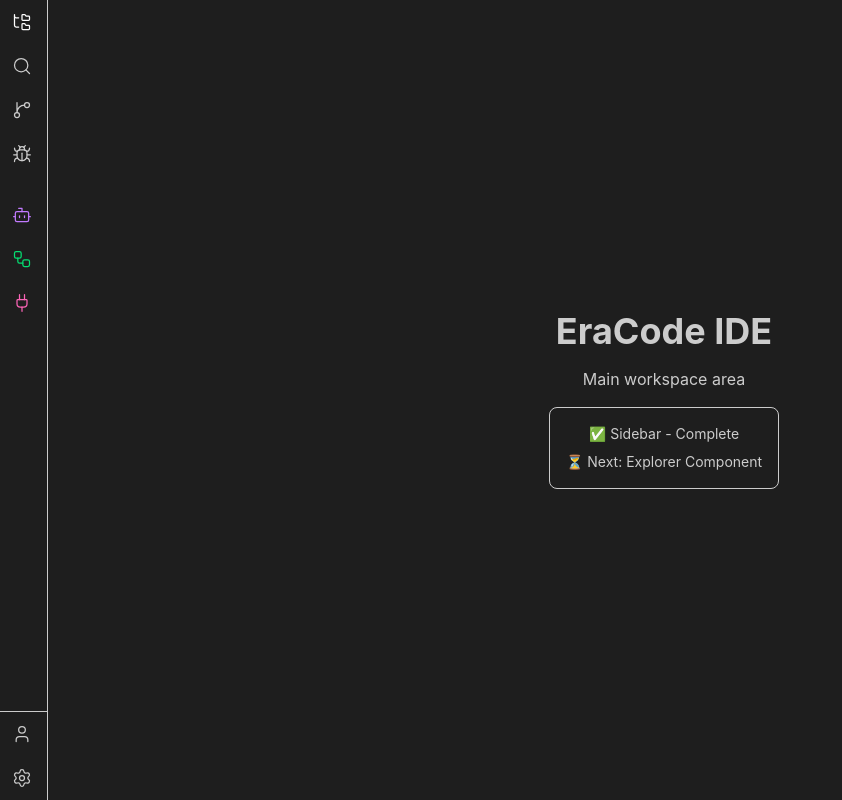
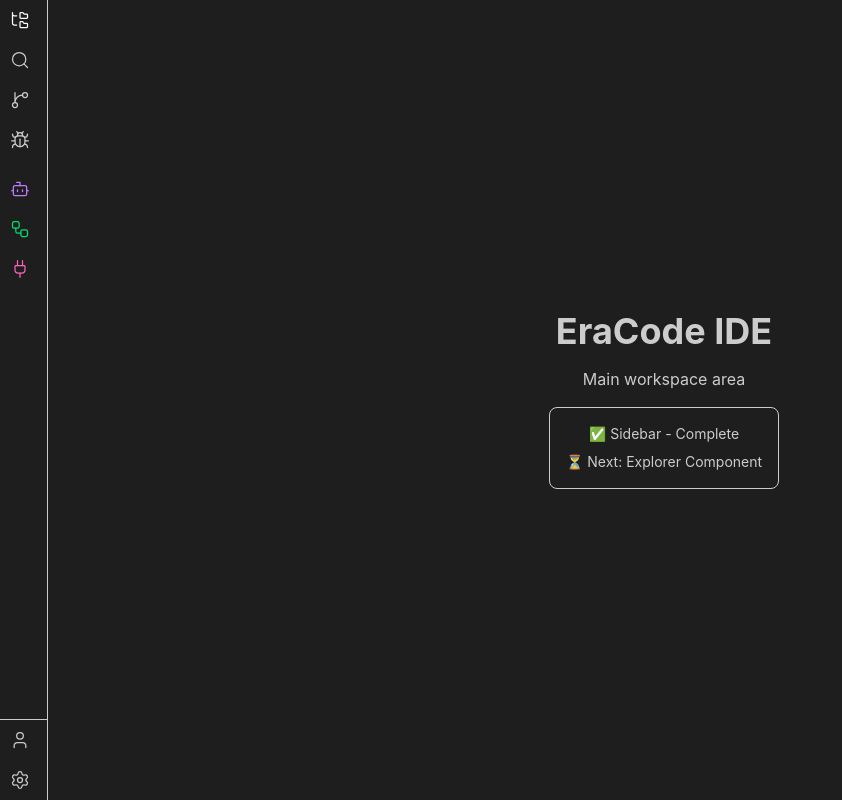
Before and after one commit to Mayank11104/EraCODE-IDE, a React (Vite) app in the folder eracode-ide-frontend/: page / in a window 1280 px wide. Shown: the whole page, without its empty margins (0-842 px from the left). Built offline with nearby package versions, Linux system fonts and the light colour scheme.

Commit message:
changes in sidebar (V.0)

```diff
--- a/eracode-ide-frontend/src/components/Sidebar.tsx
+++ b/eracode-ide-frontend/src/components/Sidebar.tsx
@@ -88,16 +88,17 @@ export default function Sidebar() {
     },
   ])
 
+  // ✅ UPDATED: Toggle section without closing others
   const toggleSection = (sectionId: string) => {
     setSections(sections.map(section =>
       section.id === sectionId
         ? { ...section, expanded: !section.expanded }
-        : { ...section, expanded: false } // Close others
+        : section // Keep other sections as they are
     ))
   }
 
   return (
-    <div className="w-12 bg-dark-base flex flex-col justify-between shrink-0 border-r border-dark-border overflow-y-auto hover:w-[200px] transition-all duration-200 group">
+  <div className="w-12 bg-dark-base flex flex-col justify-between shrink-0 border-r border-dark-border overflow-y-auto hover:w-[145px] transition-all duration-200 group">
     {/* Top Section */}
     <div className="flex flex-col">
       {/* Core Items - Always Visible */}
@@ -110,7 +111,7 @@ export default function Sidebar() {
             key={item.id}
             onClick={() => setActiveItem(item.id)}
             className={`
-                relative flex items-center gap-3 px-3 py-3 cursor-pointer transition-all
+              relative flex items-center gap-2.5 px-2.5 py-2.5 cursor-pointer transition-all
               ${isActive
                 ? 'text-white bg-dark-hover'
                 : 'text-text-secondary hover:bg-white/5 hover:text-white'
@@ -129,8 +130,8 @@ export default function Sidebar() {
         )
       })}
 
-        {/* Separator */}
-        <div className="w-8 h-[1px] bg-dark-border mx-auto my-2" />
+      {/* Separator - REDUCED GAP */}
+      <div className="w-8 h-[1px] bg-dark-border mx-auto my-1" />
 
       {/* Collapsible Sections */}
       {sections.map((section) => {
@@ -142,7 +143,7 @@ export default function Sidebar() {
             <div
               onClick={() => toggleSection(section.id)}
               className={`
-                  relative flex items-center gap-3 px-3 py-3 cursor-pointer transition-all
+                relative flex items-center gap-2.5 px-2.5 py-2.5 cursor-pointer transition-all
                 hover:bg-white/5
                 ${section.color}
               `}
@@ -173,7 +174,7 @@ export default function Sidebar() {
                       key={item.id}
                       onClick={() => setActiveItem(item.id)}
                       className={`
-                          relative flex items-center gap-3 px-3 py-2 pl-6 cursor-pointer transition-all
+                        relative flex items-center gap-2.5 px-2.5 py-2 pl-5 cursor-pointer transition-all
                         ${isActive
                           ? 'bg-dark-hover text-white'
                           : 'text-text-secondary hover:bg-white/5 hover:text-white'
@@ -206,7 +207,7 @@ export default function Sidebar() {
       <div
         onClick={() => setActiveItem('account')}
         className={`
-            relative flex items-center gap-3 px-3 py-3 cursor-pointer transition-all
+          relative flex items-center gap-2.5 px-2.5 py-2.5 cursor-pointer transition-all
           ${activeItem === 'account'
             ? 'bg-dark-hover text-white'
             : 'text-text-secondary hover:bg-white/5 hover:text-white'
@@ -226,7 +227,7 @@ export default function Sidebar() {
       <div
         onClick={() => setActiveItem('settings')}
         className={`
-            relative flex items-center gap-3 px-3 py-3 cursor-pointer transition-all
+          relative flex items-center gap-2.5 px-2.5 py-2.5 cursor-pointer transition-all
           ${activeItem === 'settings'
             ? 'bg-dark-hover text-white'
             : 'text-text-secondary hover:bg-white/5 hover:text-white'
@@ -245,4 +246,5 @@ export default function Sidebar() {
     </div>
   </div>
 )
+
 }
```
Lines whose indentation alone changed are shown as unchanged.
